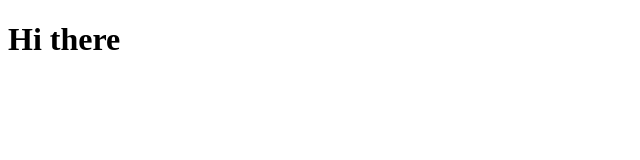
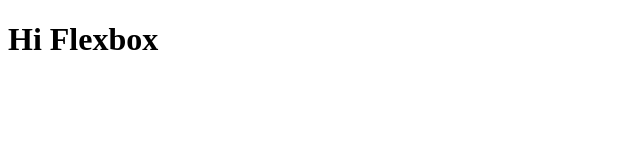
Before and after one commit to SpartanWarrior1/flexbox-course-bottega, a plain HTML site: page index.html in a window 1280 px wide. Shown: the full height of the page, 0-640 px from the left. Drawn offline with Linux system fonts and the light colour scheme.

```diff
--- a/hello-flexbox.html
+++ b/index.html
@@ -5,6 +5,6 @@
     <title>Flexbox</title>
 </head>
 <body>
-    <h1>Hi there</h1>
+    <h1>Hi Flexbox</h1>
 </body>
 </html>
```
